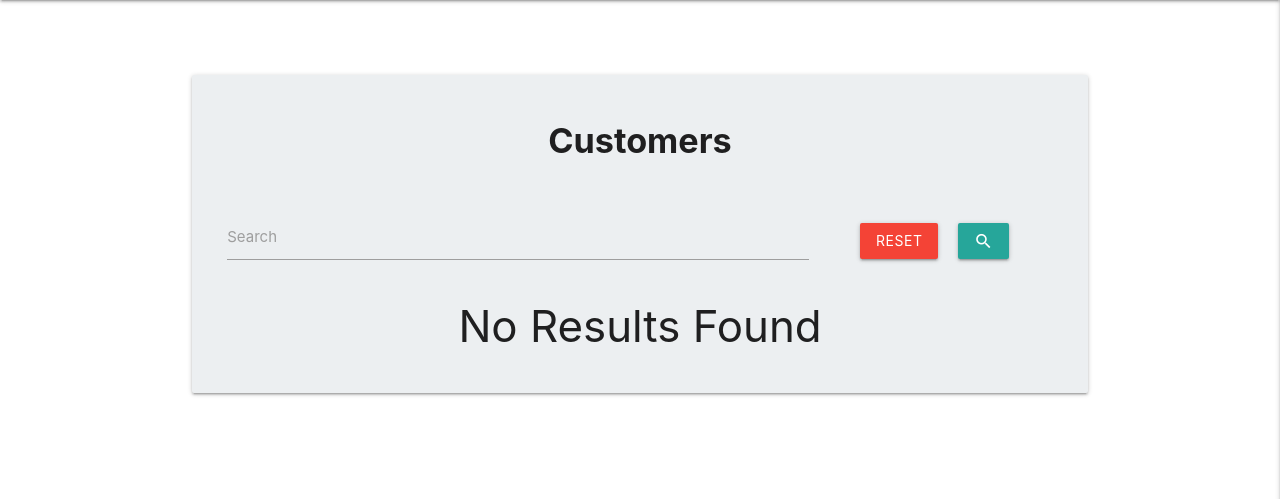
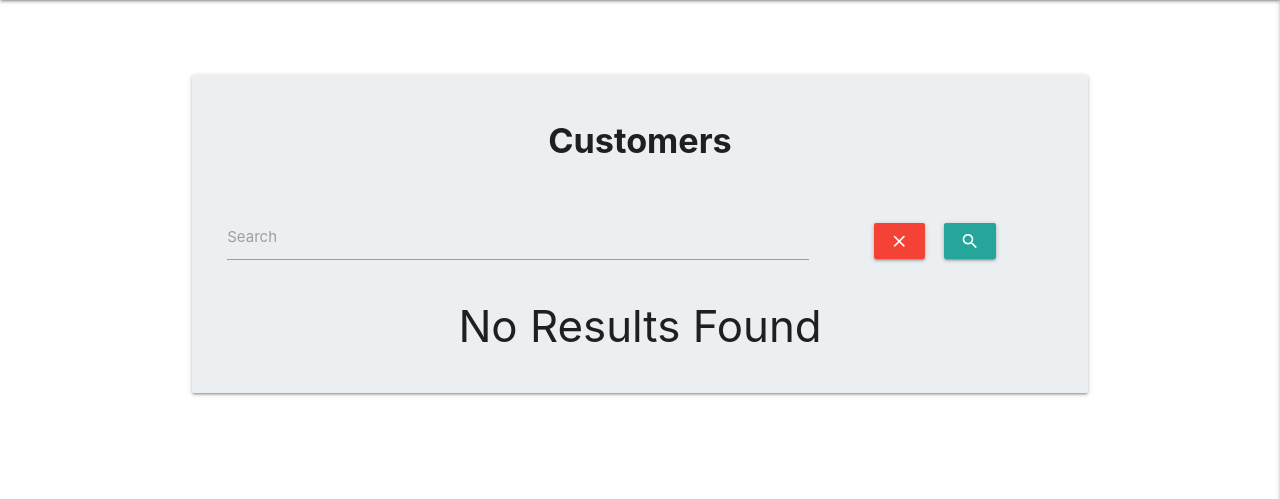
Before and after one commit to DuggyL/printcentre-workflowmanager-resubmission, a Flask app: page /search in a window 1280 px wide. Shown: the part 64-563 px from the top of the page. Run offline with Flask 2, Linux system fonts and the light colour scheme; data that the repository does not hold is empty; some libraries are stand-ins or nearby versions.

```diff
--- a/workflowmanager/templates/customers.html
+++ b/workflowmanager/templates/customers.html
@@ -11,7 +11,9 @@
                     <label for="query">Search</label>
                 </div>
                 <div class="col s12 m4">
-                    <a href="{{ url_for('get_customers') }}" class="red btn text-shadow">Reset</a>
+                    <a href="{{ url_for('get_customers') }}" class="red btn text-shadow">
+                        <i class="large material-icons">clear</i>
+                    </a>
                     <button type="submit" class="btn waves-effect waves-light">
                         <i class="large material-icons">search</i>
                     </button>
```
Also changed, not shown: README.md, images/JSHint.png (added), images/am-i-responsive.png (added), images/css-checker.png (added), images/customer-page.png (added), images/defensive.png (added), images/edit-task.png (added), images/html-checker.png (added), images/internal-server-error.png (added), images/login.png (added), images/logoff.png (added), images/main-page.png (added), images/taskdisplay.png (added), images/validation.png (added), 1 more files.
